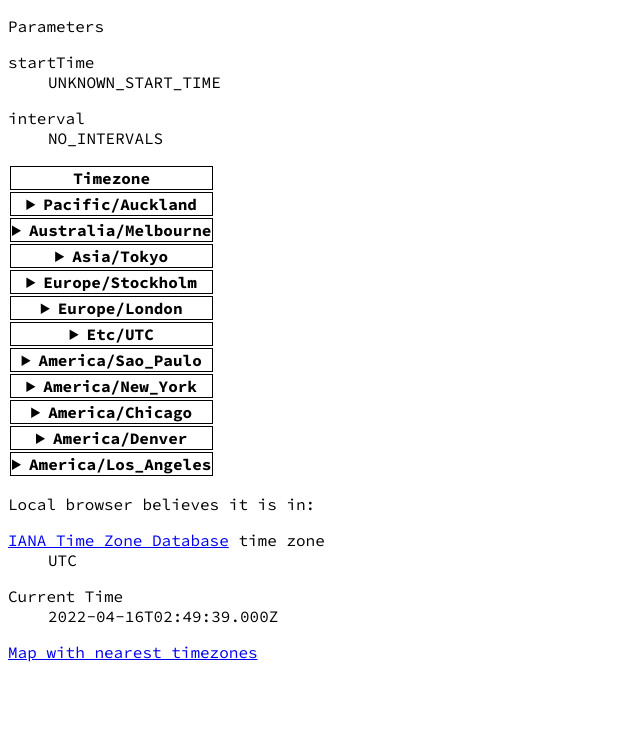
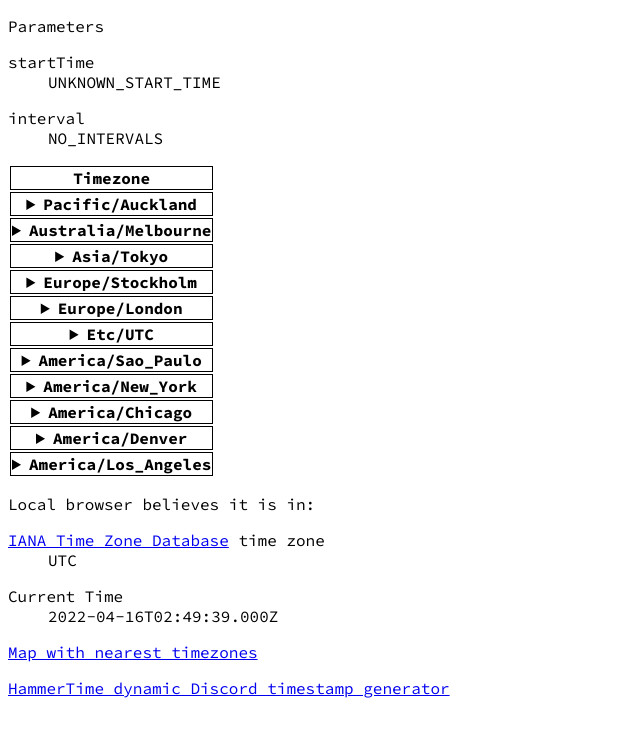
Before and after one commit to empjustine/empjustine.github.io, a plain HTML site: page timezone/index.html in a window 1280 px wide. Shown: the whole page, without its empty margins (0-640 px from the left). Drawn offline with nearby package versions, Linux system fonts and the light colour scheme.

Commit message:
Update index.html

```diff
--- a/timezone/index.html
+++ b/timezone/index.html
@@ -175,6 +175,11 @@
         >Map with nearest timezones</a
       >
     </p>
+    <p>
+      <a href="https://hammertime.cyou/"
+        >HammerTime dynamic Discord timestamp generator</a
+      >
+    </p>
     <script type="module">
       //<![CDATA[
       document.querySelector("dd#currentIanaTimezone").innerText =
```
